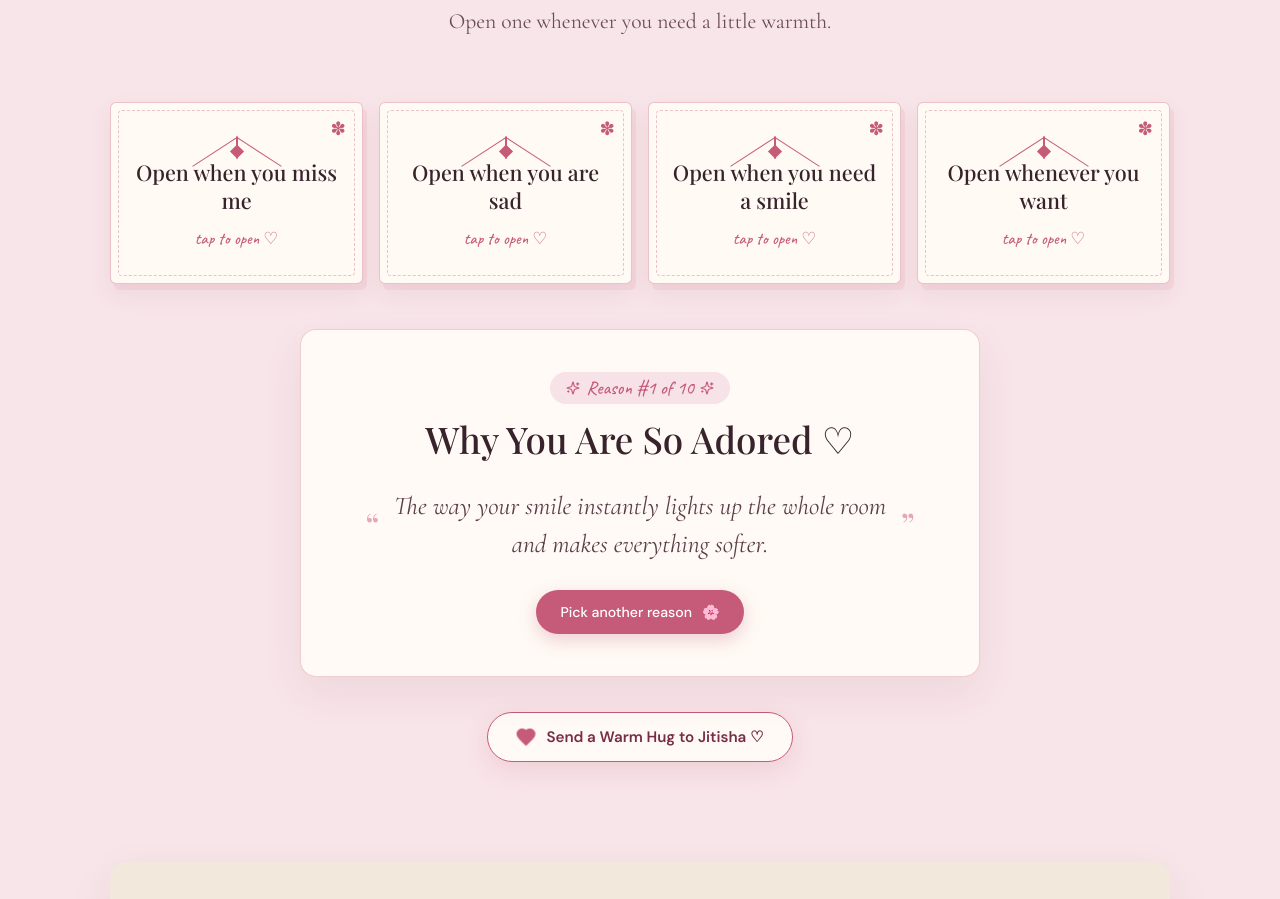
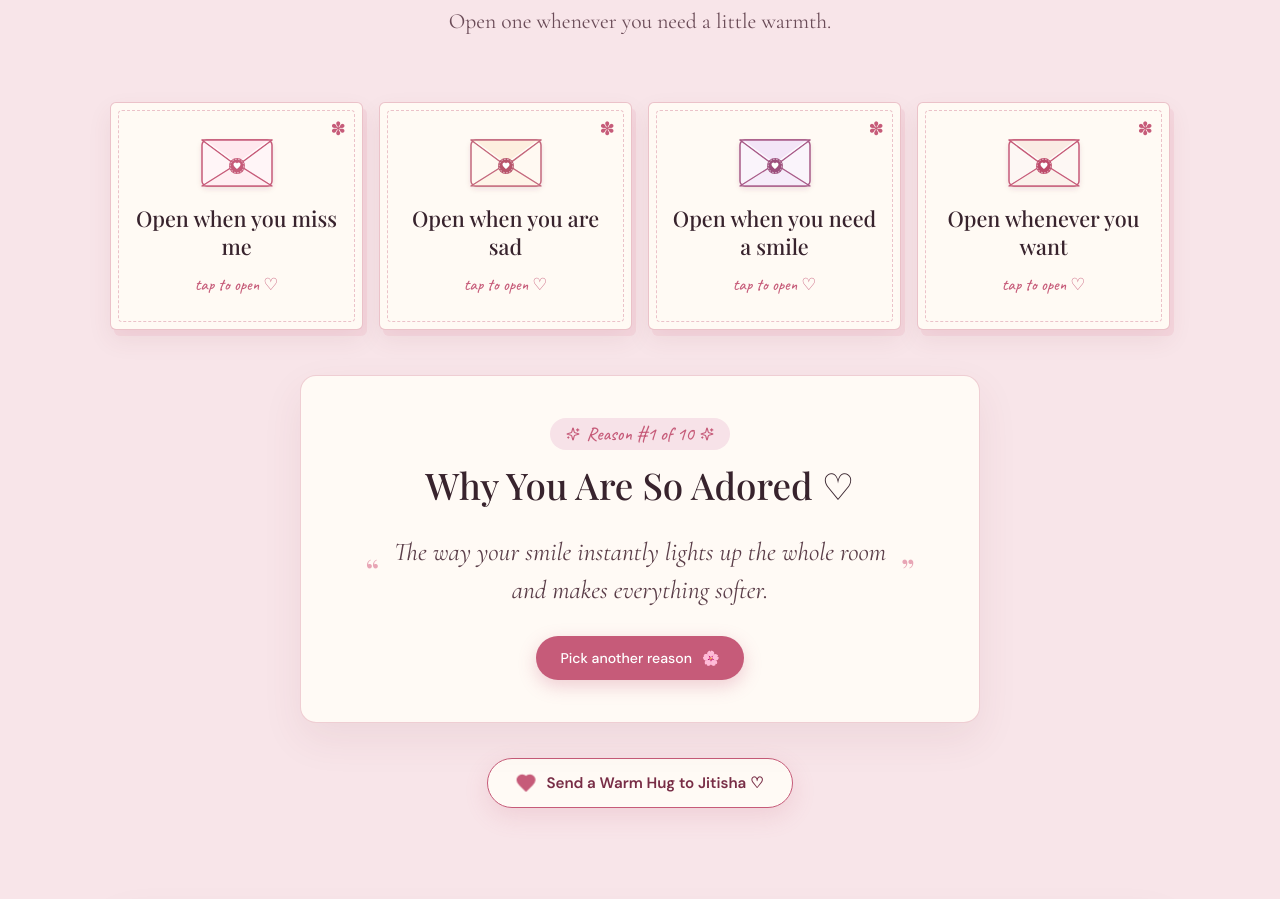
Before and after one commit to soumyajit-18-shipi-it/Jitisha-3, a React (Vite) app: page / in a window 1280 px wide. Shown: the part 9940-10839 px from the top of the page. Built offline with nearby package versions, Linux system fonts and the light colour scheme; a web font is replaced by a local one.

Commit message:
Replace dangling triangle lines with aesthetic message box envelope diagrams on all 4 letter cards

```diff
--- a/src/App.tsx
+++ b/src/App.tsx
@@ -16,6 +16,54 @@ interface HeartParticle {
 const reveal = { hidden: { opacity: 0, y: 28 }, visible: { opacity: 1, y: 0, transition: { duration: .7 } } }
 function SectionTitle({ eyebrow, title, copy }: { eyebrow?: string; title: string; copy?: string }) {
   return <div className="section-title"><span>{eyebrow || 'A little note'}</span><h2>{title}</h2>{copy && <p>{copy}</p>}</div>
+}
+
+function MessageBoxDiagram({ variant = 0 }: { variant?: number }) {
+  const themes = [
+    { bg: '#fff5f7', flap: '#ffe8ee', stroke: '#c65b79', seal: '#c65b79', fold: 'rgba(198, 91, 121, 0.32)' },
+    { bg: '#fff9f2', flap: '#fdefdf', stroke: '#c4687d', seal: '#b8546b', fold: 'rgba(196, 104, 125, 0.32)' },
+    { bg: '#faf4fb', flap: '#f3e5f7', stroke: '#a85b88', seal: '#9d4f7d', fold: 'rgba(168, 91, 136, 0.32)' },
+    { bg: '#fdf7f4', flap: '#faebe4', stroke: '#c65b79', seal: '#bd4b6b', fold: 'rgba(198, 91, 121, 0.32)' },
+  ]
+  const t = themes[variant % themes.length]
+
+  return (
+    <div className="envelope-diagram" aria-hidden="true">
+      <svg viewBox="0 0 76 52" width="76" height="52" fill="none" xmlns="http://www.w3.org/2000/svg">
+        <defs>
+          <filter id={`shadow-${variant}`} x="-15%" y="-15%" width="130%" height="135%" filterUnits="userSpaceOnUse">
+            <feDropShadow dx="0" dy="2.5" stdDeviation="2.5" floodColor="#782d46" floodOpacity="0.12" />
+          </filter>
+        </defs>
+
+        {/* Envelope Base Box */}
+        <rect x="3" y="3" width="70" height="46" rx="5" fill={t.bg} stroke={t.stroke} strokeWidth="1.5" filter={`url(#shadow-${variant})`} />
+
+        {/* Diagonal Interior Folds */}
+        <path d="M3 49 L38 27 L3 3" stroke={t.fold} strokeWidth="1.2" strokeLinecap="round" />
+        <path d="M73 49 L38 27 L73 3" stroke={t.fold} strokeWidth="1.2" strokeLinecap="round" />
+
+        {/* Bottom Fold Contour */}
+        <path d="M3 49 L38 27 L73 49 Z" fill={t.flap} fillOpacity="0.5" stroke={t.stroke} strokeWidth="1.2" strokeLinejoin="round" />
+
+        {/* Top Folded Flap */}
+        <path d="M3 3 L38 29 L73 3 Z" fill={t.flap} stroke={t.stroke} strokeWidth="1.5" strokeLinejoin="round" />
+
+        {/* Delicate Inner Highlight */}
+        <path d="M8 5 L38 27 L68 5" stroke="#ffffff" strokeWidth="1.2" strokeLinecap="round" opacity="0.8" />
+
+        {/* Wax Seal Outer & Inner Ring */}
+        <circle cx="38" cy="29" r="8" fill={t.seal} />
+        <circle cx="38" cy="29" r="6.8" stroke="#ffffff" strokeWidth="0.8" strokeDasharray="1.5 1.5" fill="none" opacity="0.85" />
+
+        {/* Heart Stamped in Center of Wax Seal */}
+        <path
+          d="M38 32 C38 32 34.5 29.5 34.5 27.5 C34.5 26.4 35.3 25.6 36.4 25.6 C37.1 25.6 37.7 26 38 26.6 C38.3 26 38.9 25.6 39.6 25.6 C40.7 25.6 41.5 26.4 41.5 27.5 C41.5 29.5 38 32 38 32 Z"
+          fill="#ffffff"
+        />
+      </svg>
+    </div>
+  )
 }
 
 function App() {
@@ -538,7 +586,7 @@ function App() {
                 aria-label={`Open letter: ${label}`}
               >
                 <span className="letter-flower" aria-hidden="true">✽</span>
-                <span className="envelope-icon" aria-hidden="true"><i /></span>
+                <MessageBoxDiagram variant={i} />
                 <strong>{label}</strong>
                 <small>tap to open ♡</small>
               </button>
--- a/src/styles.css
+++ b/src/styles.css
@@ -1469,47 +1469,21 @@ img {
   transform: scale(0.98);
 }
 
-.envelope-icon {
-  position: relative;
-  width: 76px;
-  height: 54px;
-  margin: 0 auto 16px;
-  border: 1px solid var(--rose);
-  background: var(--blush);
-  border-radius: 3px;
-  transform: rotate(-2deg);
-}
-
-.envelope-icon::before,
-.envelope-icon::after {
-  content: '';
-  position: absolute;
-  top: 0;
-  width: 53px;
-  height: 1px;
-  background: var(--rose);
-}
-
-.envelope-icon::before {
-  left: 0;
-  transform: rotate(33deg);
-  transform-origin: left;
-}
-
-.envelope-icon::after {
-  right: 0;
-  transform: rotate(-33deg);
-  transform-origin: right;
-}
-
-.envelope-icon i {
-  position: absolute;
-  left: 50%;
-  top: 50%;
-  width: 10px;
-  height: 10px;
-  background: var(--rose);
-  transform: translate(-50%, -15%) rotate(45deg);
+.envelope-diagram {
+  display: flex;
+  justify-content: center;
+  align-items: center;
+  margin: 0 auto 15px;
+  transition: transform 0.35s cubic-bezier(0.34, 1.56, 0.64, 1);
+}
+
+.envelope:hover .envelope-diagram {
+  transform: translateY(-4px) scale(1.06);
+}
+
+.envelope-diagram svg {
+  display: block;
+  overflow: visible;
 }
 
 .letter-flower {
@@ -1535,10 +1509,6 @@ img {
   font-size: 1.05rem;
   margin-top: 14px;
 }
-
-.letter-1 .envelope-icon { background: #f3e8dc; }
-.letter-2 .envelope-icon { background: #eadff0; }
-.letter-3 .envelope-icon { background: #f7dfe3; }
 
 /* Chocolate Gift Box */
 .gift-card {
```
